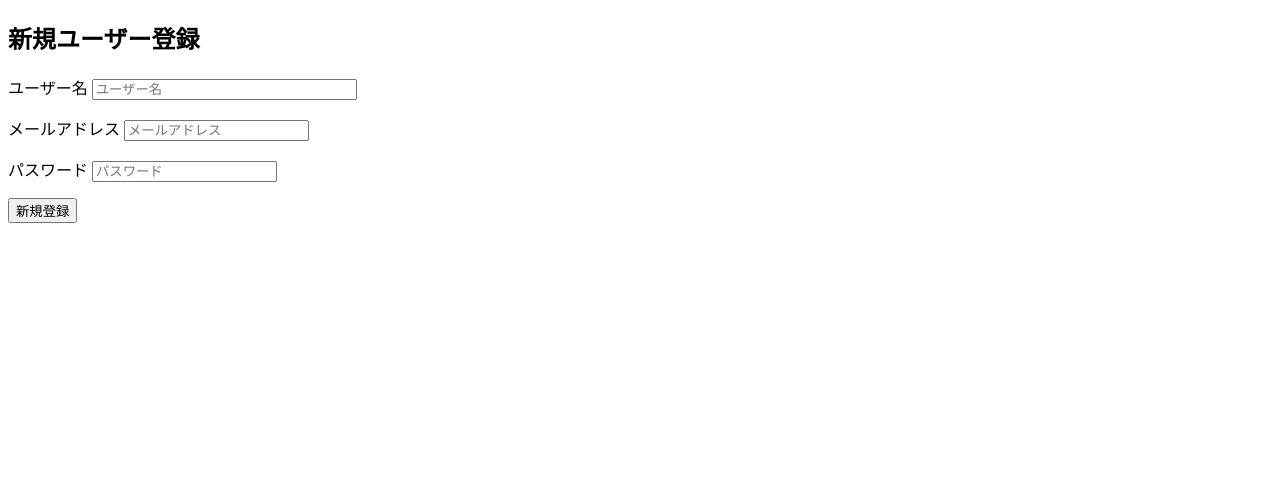
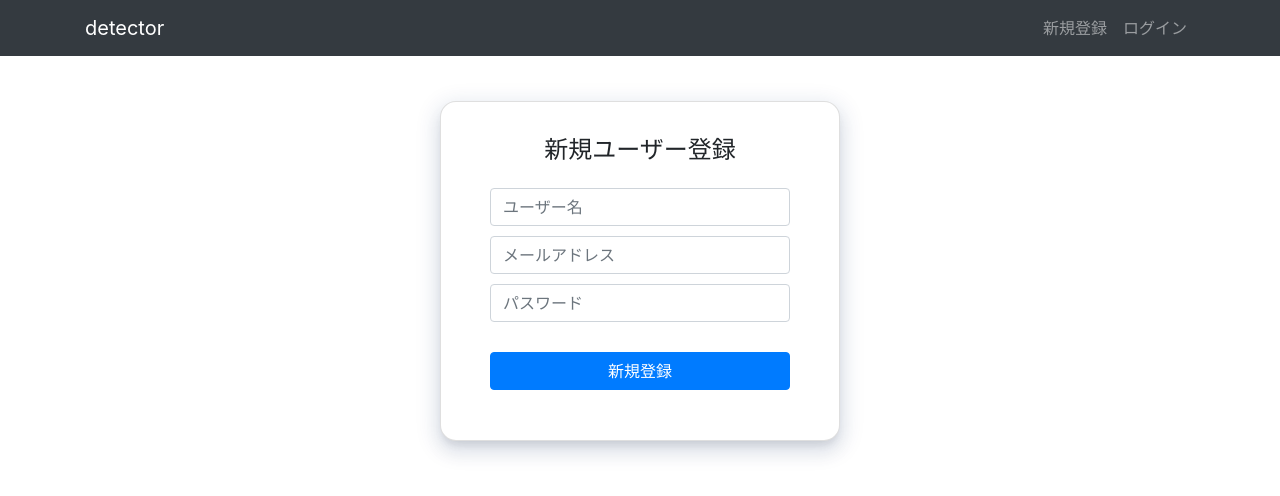
Before and after one commit to Michi1090/Flaskbook, a Flask app: page /auth/signup in a window 1280 px wide. Shown: the top 496 px of the page. Run offline with Flask 2, Linux system fonts and the light colour scheme; parts of the project's set-up code (start-up, migrations or seed data) failed here and were passed over; some libraries are stand-ins or nearby versions.

Commit message:
ADD:chapter6

```diff
--- a/apps/auth/templates/auth/signup.html
+++ b/apps/auth/templates/auth/signup.html
@@ -1,39 +1,24 @@
-{% extends 'auth/base.html' %}
+{% extends 'detector/base.html' %}
 {% block title %}ユーザー新規登録{% endblock %}
 {% block content %}
 
-<h2>新規ユーザー登録</h2>
-<form action="{{ url_for('auth.signup', next=request.args.get('next')) }}", method="post", novalidate="novalidate">
-  {% for message in get_flashed_messages() %}
-  <p style="color: red;">{{ message }}</p>
-  {% endfor %}
+<div class="mx-auto dt-auth-main">
+  <div class="card dt-auth-signup">
+    <header>新規ユーザー登録</header>
+    <section>
+      <form class="form-singin" action="{{ url_for('auth.signup', next=request.args.get('next')) }}", method="post", novalidate="novalidate">
+        {{ form.csrf_token }}
+        {% for message in get_flashed_messages() %}
+        <div class="dt-auth-flash">{{ message }}</div>
+        {% endfor %}
 
-  {{ form.csrf_token }}
+        {{ form.username(class='form-control dt-auth-input', size=30, placeholder='ユーザー名') }}
+        {{ form.email(class='form-control dt-auth-input', placeholder='メールアドレス') }}
+        {{ form.password(class='form-control dt-auth-input', placeholder='パスワード') }}
+        {{ form.submit(class='btn btn-md btn-primary btn-block dt-auth-btn') }}
+      </form>
+    </section>
+  </div>
+</div>
 
-  <p>
-    {{ form.username.label }}
-    {{ form.username(size=30, placeholder='ユーザー名') }}
-  </p>
-  {% for error in form.username.errors %}
-  <p style="color: red;">{{ error }}</p>
-  {% endfor %}
-
-  <p>
-    {{ form.email.label }}
-    {{ form.email(placeholder='メールアドレス') }}
-  </p>
-  {% for error in form.email.errors %}
-  <p style="color: red;">{{ error }}</p>
-  {% endfor %}
-
-  <p>
-    {{ form.password.label }}
-    {{ form.password(placeholder='パスワード') }}
-  </p>
-  {% for error in form.password.errors %}
-  <p style="color: red;">{{ error }}</p>
-  {% endfor %}
-
-  <p>{{ form.submit() }}</p>
-</form>
 {% endblock %}
--- a/apps/auth/views.py
+++ b/apps/auth/views.py
@@ -35,7 +35,7 @@ def signup():
 
         next_ = request.args.get('next')
         if next_ is None or not next_.startswith('/'):
-            next_ = url_for('crud.users')
+            next_ = url_for('detector.index')
         return redirect(next_)
 
     return render_template('auth/signup.html', form=form)
@@ -48,7 +48,7 @@ def login():
 
         if user is not None and user.verify_password(form.password.data):
             login_user(user)
-            return redirect(url_for('crud.users'))
+            return redirect(url_for('detector.index'))
 
         flash('メールアドレスかパスワードが不正です')
 
--- a/apps/detector/templates/detector/base.html
+++ b/apps/detector/templates/detector/base.html
@@ -10,7 +10,33 @@
 </head>
 
 <body>
-  {% block content %}
-  {% endblock %}
+  <nav class="navbar navbar-expand-lg navbar-dark bg-dark" >
+    <div class="container">
+      <a href="{{ url_for('detector.index') }}" class="navbar-brand">detector</a>
+      <ul class="navbar-nav">
+        {% if current_user.is_authenticated %}
+        <li class="nav-item">
+          <span class="nav-link">{{ current_user.username }}</span>
+        </li>
+        <li class="nav-item">
+          <a href="{{ url_for('auth.logout') }}" class="nav-link">ログアウト</a>
+        </li>
+        {% else %}
+        <li class="nav-item">
+          <a href="{{ url_for('auth.signup') }}" class="nav-link">新規登録</a>
+        </li>
+        <li class="nav-item">
+          <a href="{{ url_for('auth.login') }}" class="nav-link">ログイン</a>
+        </li>
+        {% endif %}
+      </ul>
+    </div>
+  </nav>
+
+  <section class="container">
+    {% block content %}
+    {% endblock %}
+  </section>
+
 </body>
 </html>
```
Also changed, not shown: apps/auth/templates/auth/login.html (+17 -25 lines).
